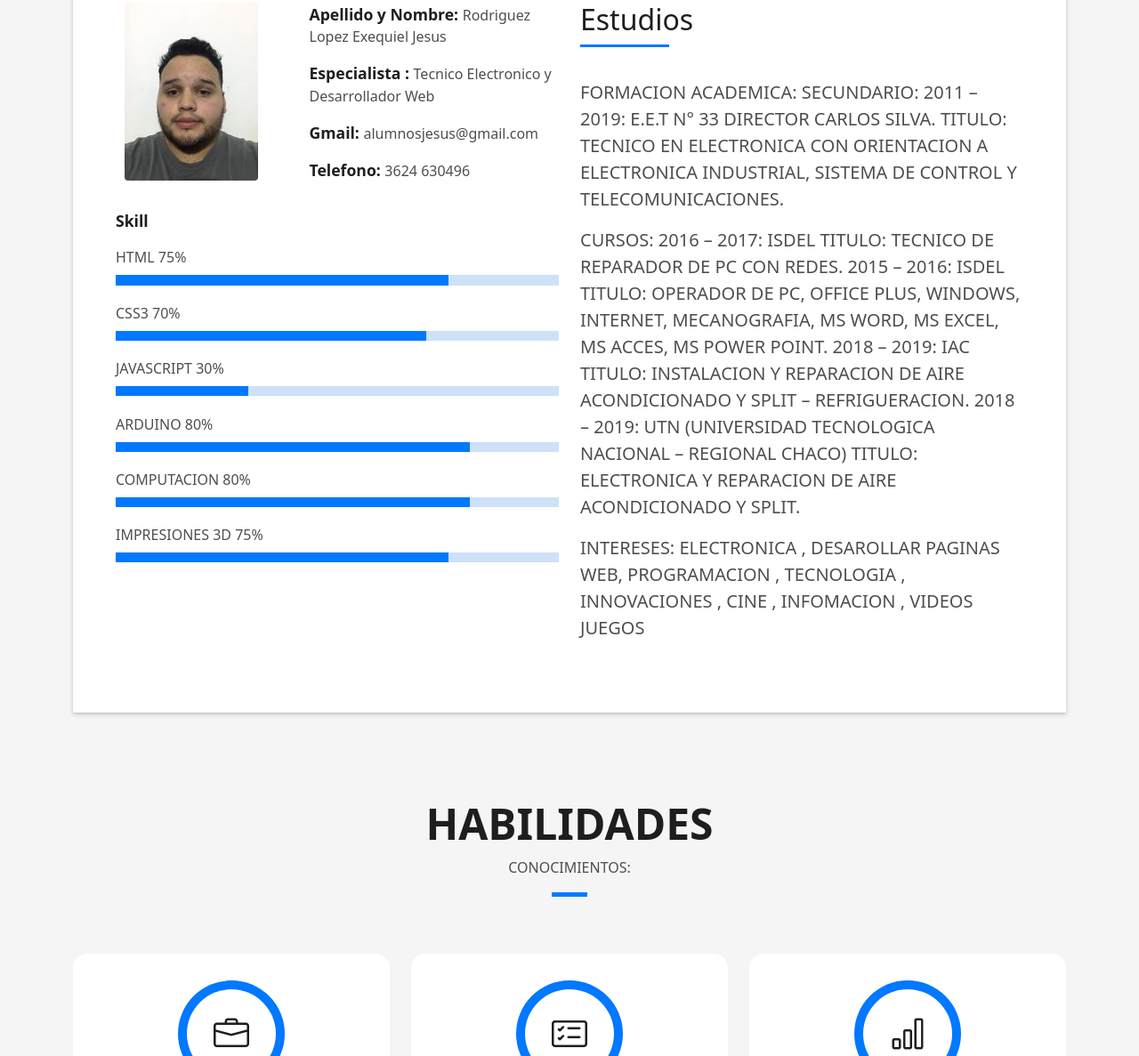
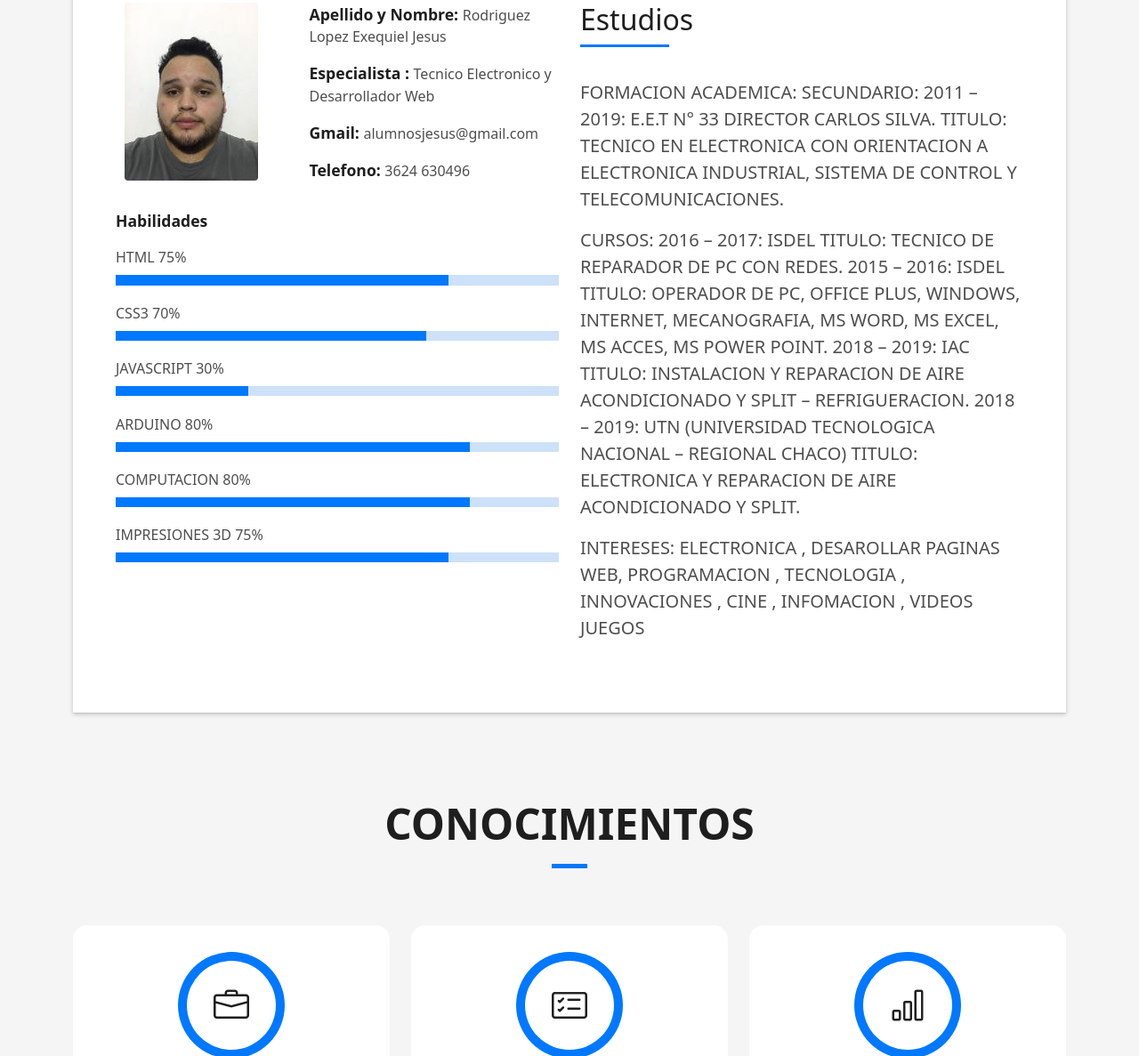
Before and after one commit to Yisus23122/Mi_portafolio, a plain HTML site: page index.html in a window 1280 px wide. Shown: the part 925-2112 px from the top of the page at 89% size. Drawn offline with Linux system fonts and the light colour scheme.

Commit message:
Update index.html

```diff
--- a/index.html
+++ b/index.html
@@ -93,7 +93,7 @@
                     </div>
                   </div>
                   <div class="skill-mf">
-                    <p class="title-s">Skill</p>
+                    <p class="title-s">Habilidades</p>
                     <span>HTML</span> <span class="pull-right">75%</span>
                     <div class="progress">
                       <div class="progress-bar" role="progressbar" style="width: 75%;" aria-valuenow="75" aria-valuemin="0" aria-valuemax="100"></div>
@@ -170,10 +170,10 @@
           <div class="col-sm-12">
             <div class="title-box text-center">
               <h3 class="title-a">
-                Habilidades
+               CONOCIMIENTOS
               </h3>
               <p class="subtitle-a">
-                CONOCIMIENTOS:
+
               </p>
               <div class="line-mf"></div>
             </div>
```
